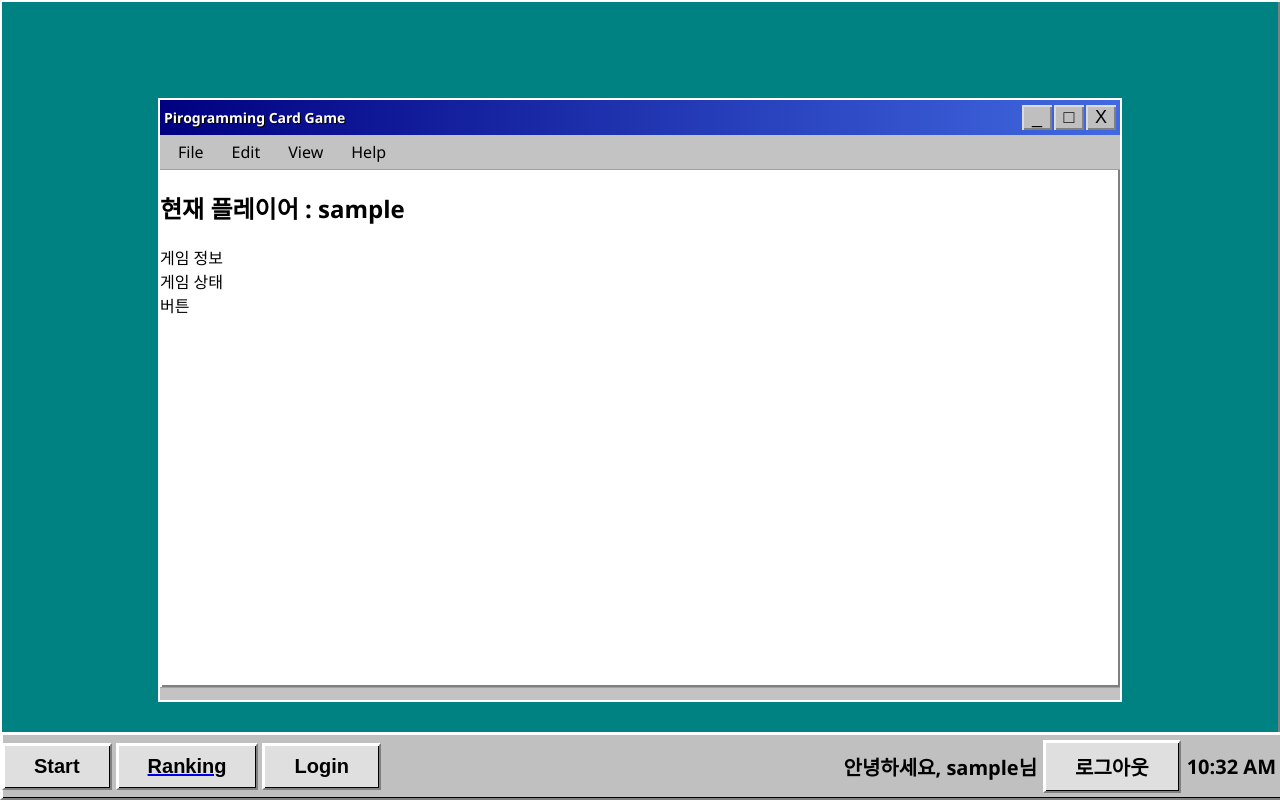
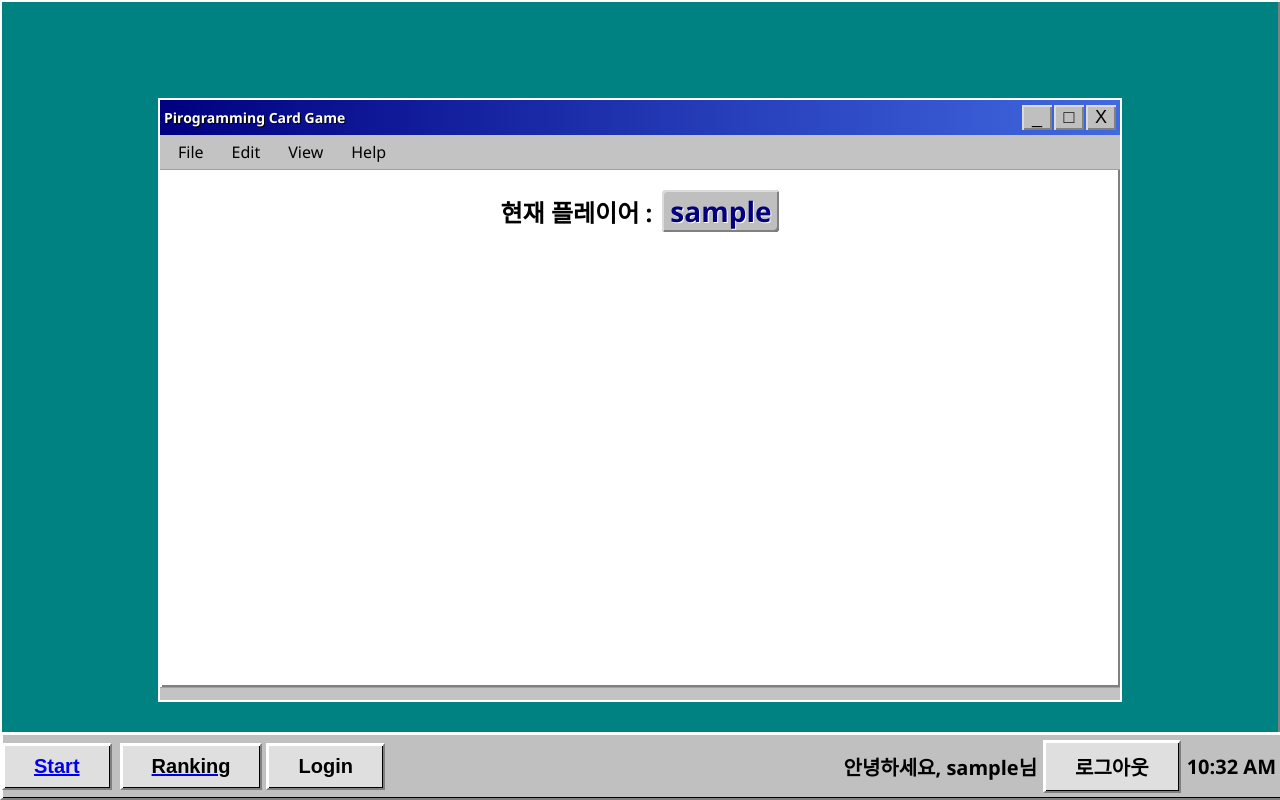
Before and after one commit to Pirogramming-23/Piro23_CardGame_6, a Django app: page /game/list/ in a window 1280 px wide. Run offline with Django 5.2, Linux system fonts and the light colour scheme; the visitor is signed in with stand-in values (Sample User, id 1); data that the repository does not hold is empty.

Commit message:
feat: Start 링크 추가

```diff
--- a/cardgame/static/cardgame/cardgame.css
+++ b/cardgame/static/cardgame/cardgame.css
@@ -329,3 +329,60 @@ body {
   height: 90px;
   background-color: #f5c393;
 }
+
+.game-list {
+    display: flex;
+    flex-direction: column;
+    gap: 20px;
+    padding: 20px;
+}
+
+.game-card {
+    background-color: var(--mono-50);
+    border: 2px solid var(--gray--secondary);
+    box-shadow: var(--window--framing);
+    padding: 15px;
+    border-radius: 8px;
+}
+
+.game-card-header {
+    font-size: 18px;
+    font-weight: bold;
+}
+
+.game-card-status {
+    margin-top: 8px;
+    font-size: 16px;
+}
+
+.game-card-actions {
+    margin-top: 12px;
+    display: flex;
+    gap: 10px;
+}
+
+.current-player-box {
+    display: flex;
+    align-items: center;
+    justify-content: center;
+    margin: 20px 0;
+    font-family: 'Segoe UI', sans-serif;
+}
+
+.current-player-label {
+    font-size: 24px;
+    font-weight: bold;
+    margin-right: 10px;
+    color: var(--black);
+}
+
+.current-player-name {
+    font-size: 28px;
+    font-weight: bold;
+    color: var(--blue-200);
+    text-shadow: 1px 1px 0 #fff;
+    padding: 2px 8px;
+    background-color: var(--gray--main);
+    box-shadow: var(--button--framing);
+    border-radius: 4px;
+}
--- a/cardgame/templates/cardgame/gamelist.html
+++ b/cardgame/templates/cardgame/gamelist.html
@@ -2,36 +2,34 @@
 
 {% block game_content %}
 <div class="game-list-wrapper">
-    <h2>현재 플레이어 : {{ current_user.username }}</h2>
-    <div class="game-history-list table-layout">
-        <div class="game-list-header table-row">
-            <div class="game-list-cell table-cell">게임 정보</div>
-            <div class="game-list-cell table-cell">게임 상태</div>
-            <div class="game-list-cell table-cell">버튼</div>
+    <div class="current-player-box">
+        <span class="current-player-label">현재 플레이어 :</span>
+        <span class="current-player-name">{{ current_user.username }}</span>
     </div>
+        <div class="game-list">
             {% for game in games %}
-        <div class="game-item table-row">
-            <div class="game-info game-list-cell table-cell">
+            <div class="game-card">
+                <div class="game-card-header">
                     {{ game.id }} - {{ game.attacker.username }} VS {{ game.defender.username }}
                 </div>
-            <div class="game-status game-list-cell table-cell">
+                <div class="game-card-status">
                     {% if game.result == 'win' %}
-                    결과: 👑승리👑
+                        👑 승리 👑
                     {% elif game.result == 'lose' %}
-                    결과: 😭패배😭
+                        😭 패배 😭
                     {% else %}
-                    진행 중 ...
+                        ⏳ 진행 중...
                     {% endif %}
                 </div>
-            <div class="game-buttons game-list-cell table-cell">
-                <a href="{% url 'game_detail' game.id %}" class="btn">게임정보</a>
+                <div class="game-card-actions">
+                    <a href="{% url 'game_detail' game.id %}" class="xp-button">게임정보</a>
                     {% if game.result == None and game.defender == current_user %}
-                    <a href="{% url 'game_counterattack' game.id %}" class="btn">CounterAttack</a>
+                        <a href="{% url 'game_counterattack' game.id %}" class="xp-button">CounterAttack</a>
                     {% endif %}
                     {% if game.result == None and game.attacker == current_user %}
-                    <form method="POST" action="{% url 'cancel_game' game.id %}" class="cancel-form">
+                        <form method="POST" action="{% url 'cancel_game' game.id %}" class="cancel-form" style="display:inline;">
                             {% csrf_token %}
-                        <button type="submit" class="btn cancel-btn">게임취소</button>
+                            <button type="submit" class="xp-button cancel-btn">게임취소</button>
                         </form>
                     {% endif %}
                 </div>
--- a/cardgame/templates/cardgame/main.html
+++ b/cardgame/templates/cardgame/main.html
@@ -47,8 +47,10 @@
     <div class="taskbar">
         <div class="taskbar-left">
             <button class="start-btn">
+            <a href="{% url 'game_start' %}">
             {# <img src="{% static 'cardgame/image/start.png' %}" width="32" height="32" /> #} {# 이미지 태그 제거 #} Start
             </button>
+        </a>
             <a href="{% url 'ranking' %}">
                 <button class="task-btn">
                 {# <img src="{% static 'cardgame/image/ranking.png' %}" width="32" height="32" /> #} {# 이미지 태그 제거 #} Ranking
```
Lines whose indentation alone changed are shown as unchanged.
